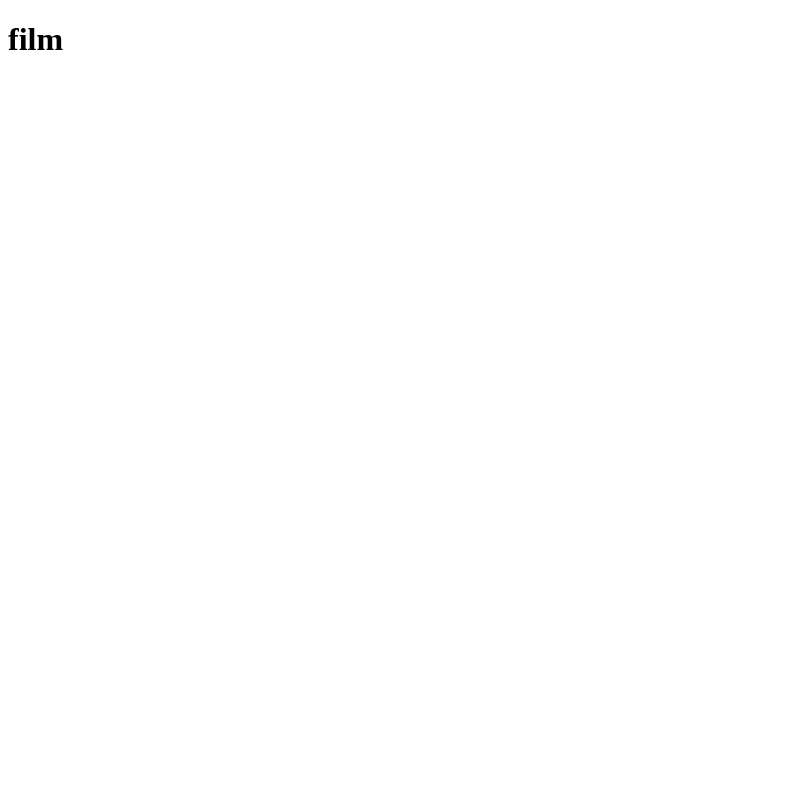
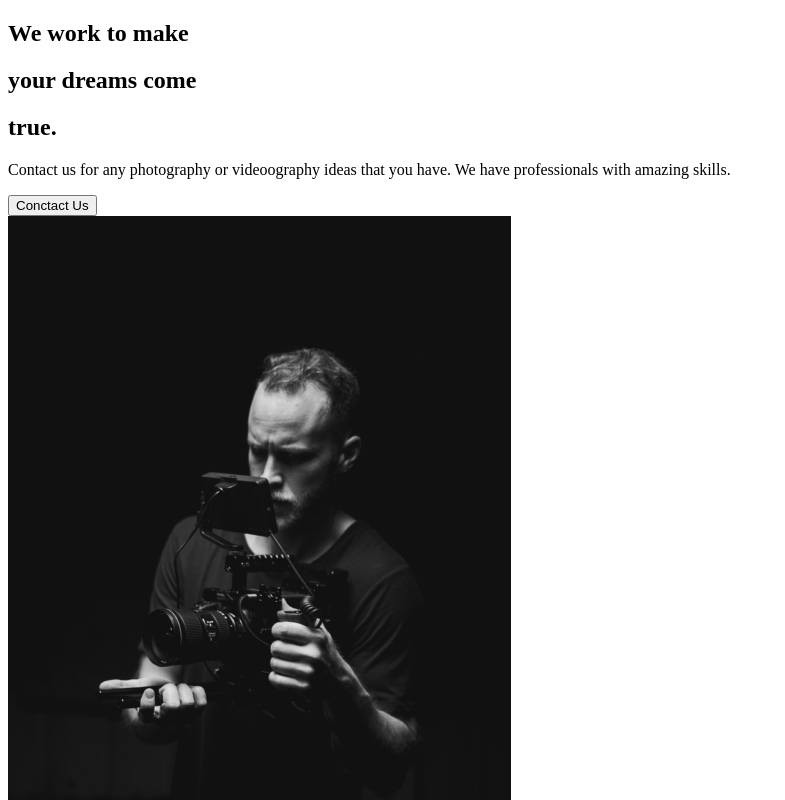
Before and after one commit to sdsimkins/react-capture, a React (Create React App) app: page / in a window 1280 px wide. Shown: the top 800 px of the page, without its empty margins (0-785 px from the left). Built offline with nearby package versions, Linux system fonts and the light colour scheme.

Commit message:
2. About Sections

```diff
--- a/src/App.js
+++ b/src/App.js
@@ -1,9 +1,11 @@
 import React from "react";
+// Import Pages
+import AboutUs from "./pages/AboutUs";
 
 function App() {
   return (
     <div className="App">
-      <h1>film</h1>
+      <AboutUs/>
     </div>
   );
 }
--- /dev/null
+++ b/src/components/AboutSection.js
@@ -0,0 +1,29 @@
+import React from "react";
+import home1 from "../img/home1.png";
+
+const AboutSection = () => {
+    return (
+        <div>
+            <div className="description">
+                <div className="title">
+                    <div className="hide">
+                        <h2>We work to make</h2>
+                    </div>
+                    <div className="hide">
+                        <h2>your <span>dreams</span> come</h2>
+                    </div>
+                    <div className="hide">
+                        <h2>true.</h2>
+                    </div>
+                </div>
+                <p>Contact us for any photography or videoography ideas that you have. We have professionals with amazing skills.</p>
+                <button>Conctact Us</button>
+            </div>
+            <div className="img">
+                <img src={home1} alt="guy with a camera" />
+            </div>
+        </div>
+    )
+};
+
+export default AboutSection
--- /dev/null
+++ b/src/pages/AboutUs.js
@@ -0,0 +1,11 @@
+import React from "react";
+// Page Components
+import AboutSection from "../components/AboutSection";
+
+const AboutUs = () => {
+    return(
+        <AboutSection />
+    )
+};
+
+export default AboutUs;
```
